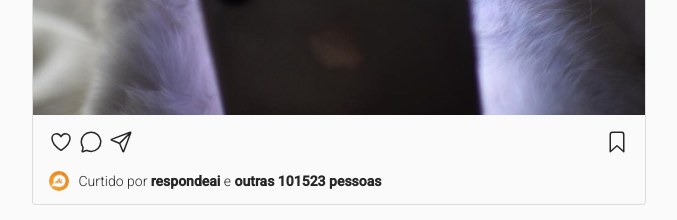
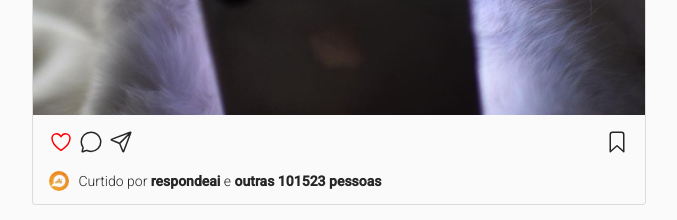
Before and after one commit to damondias/Instagram_React, a React (Create React App) app: page / in a window 1280 px wide. Shown: the part 780-1000 px from the top of the page, without its empty margins (141-818 px from the left). Built offline with nearby package versions, Linux system fonts and the light colour scheme.

Commit message:
fix: red heart and correct likes

```diff
--- a/public/css/style.css
+++ b/public/css/style.css
@@ -189,7 +189,17 @@ body {
 
 .post .fundo .acoes div:first-child ion-icon {
   margin-right: 6px;
+
 }
+
+.post .fundo .acoes ion-icon.cinza {
+  color: grey;
+}
+
+.post .fundo .acoes ion-icon.vermelho {
+  color: red;
+}
+
 
 .post .fundo .curtidas {
   display: flex;
--- a/src/components/Post.js
+++ b/src/components/Post.js
@@ -21,7 +21,7 @@ function Post({
        setLike (quantity+1);
       } else {
         setHeart ("heart-outline");
-        setLike (quantity-1);
+        setLike (quantity);
       }
     }
 
@@ -48,7 +48,7 @@ function Post({
           <div className="fundo">
             <div className="acoes">
               <div>
-                <ion-icon onClick={changeHeart} name={heart} ></ion-icon>
+                <ion-icon onClick={changeHeart} class={heart ? "vermelho" : "cinza"} name={heart} ></ion-icon>
                 <ion-icon name="chatbubble-outline"></ion-icon>
                 <ion-icon name="paper-plane-outline"></ion-icon>
               </div>
```
